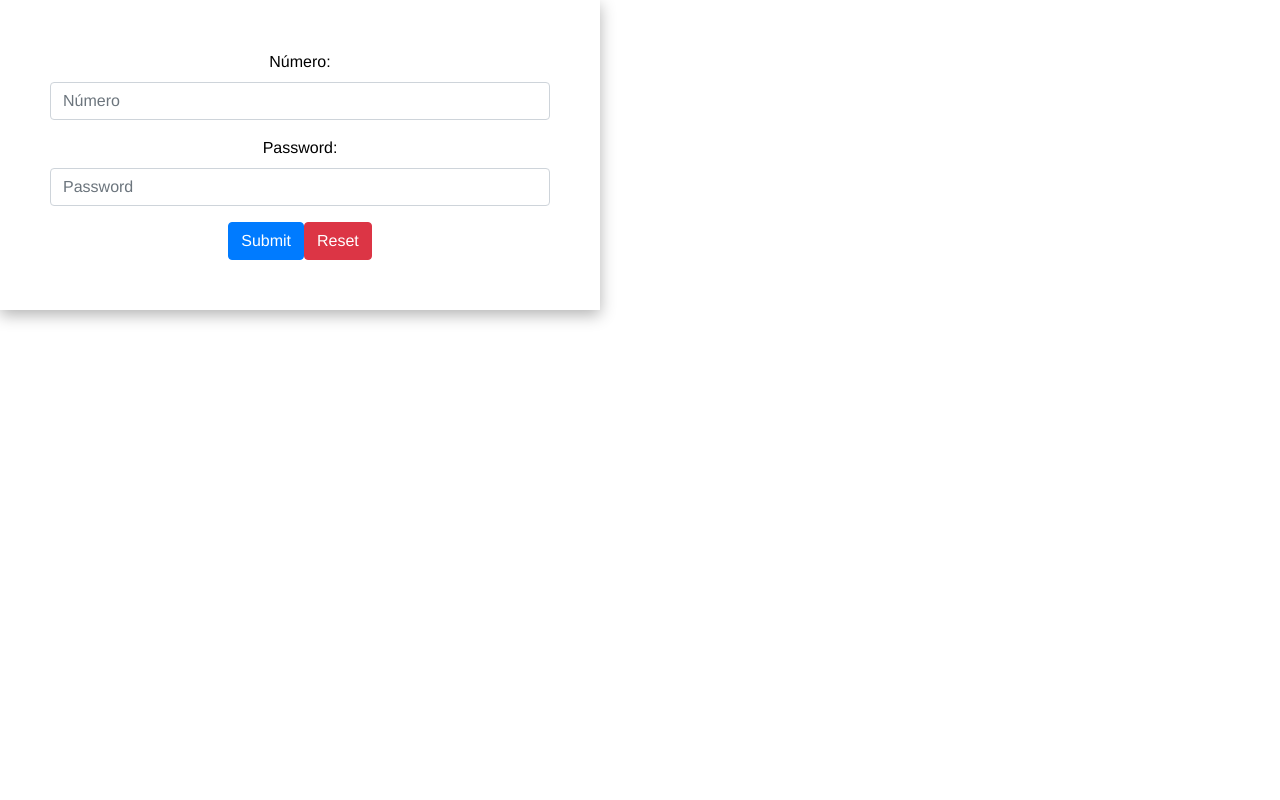
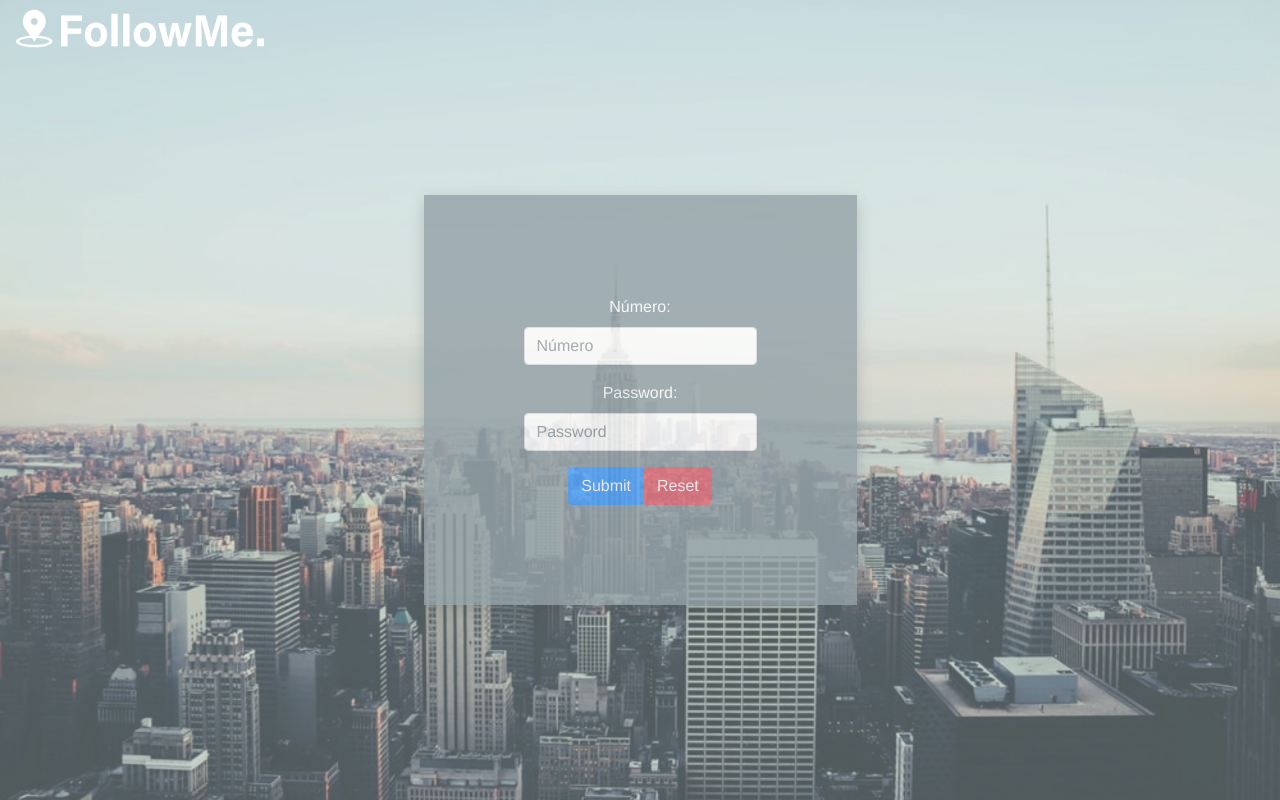
Before and after one commit to guilhermecostaa/followme., a Vue app: page / in a window 1280 px wide. Built offline with nearby package versions, Linux system fonts and the light colour scheme.

Commit message:
css improve

```diff
--- a/src/views/Login.vue
+++ b/src/views/Login.vue
@@ -1,7 +1,10 @@
 <template>
   <div class="login">
-    <section>
-      <div class="box">
+      <section>
+        <div class="topleft">
+          <img src="../assets/LogoBranco.png" width="250" height="50">
+      </div>
+      <div class="box" >
         <b-form @submit="onSubmit" @reset="onReset">
           <b-form-group id="input-number" label="Número:" label-for="input-number">
             <b-form-input
@@ -26,8 +29,9 @@
           <b-button type="submit" variant="primary">Submit</b-button>
           <b-button type="reset" variant="danger">Reset</b-button>
         </b-form>
+
       </div>
-    </section>
+      </section>
   </div>
 </template>
 
@@ -74,27 +78,43 @@ export default {
 </script>
 
 <style scoped>
-.section {
+
+section {
   position: relative;
   display: flex;
   justify-content: center;
   align-items: center;
-  background-image: url("../assets/NY.png");
+  background: url('../assets/NY.png');
   background-attachment: fixed;
+  background-position: center;
+  background-repeat: no-repeat;
+  background-size: cover;
   height: 100vh;
+  width: 100vw;
+  background-color:rgb(31,107,105);opacity:0.7;
+
 }
+.topleft {
+  position: absolute;
+  top: 8px;
+  left: 16px;
+  font-size: 18px;
+}
+
 .box {
   position: relative;
   max-width: 600px;
-  padding: 50px;
+  padding: 100px;
   box-shadow: 0 5px 15px rgba(0, 0, 0, 0.3);
   overflow: hidden;
-  color: #000;
+  color: rgb(255, 255, 255);
+  background-color:rgb(102,122,131);opacity:0.8;
+
 }
 .box:before {
   content: "";
   position: absolute;
   background-attachment: fixed;
-  filter: blur(2px);
+
 }
 </style>
```
